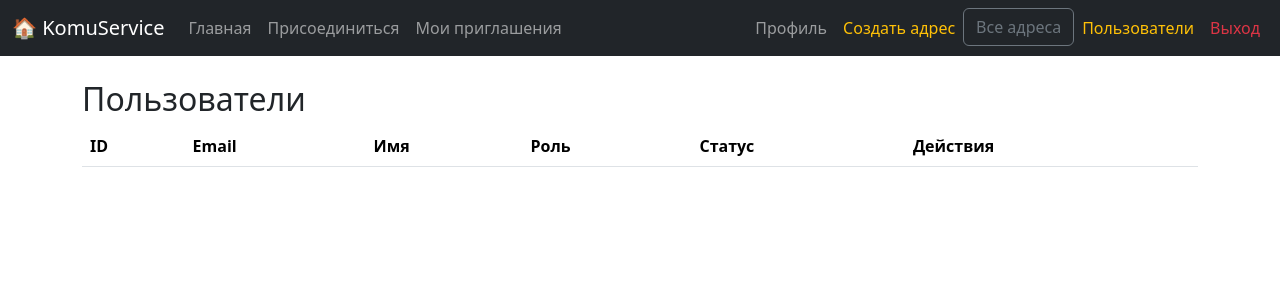
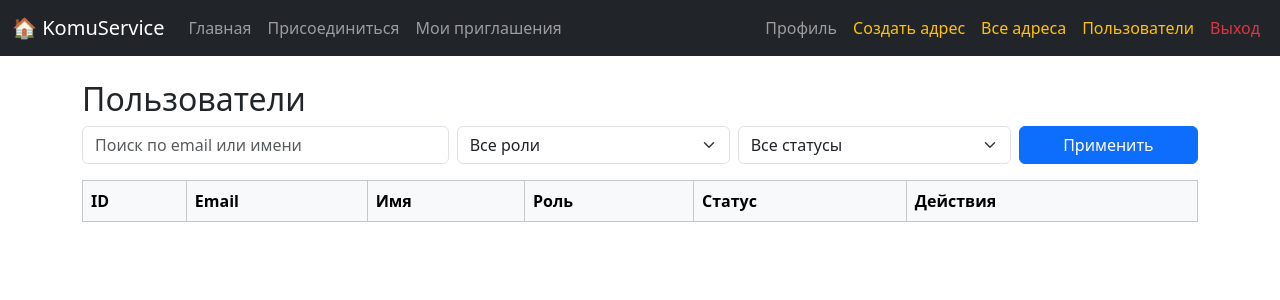
Before and after one commit to MaDernizator/PiAPS_curse, a Flask app: page /admin/users in a window 1280 px wide. Shown: the top 300 px of the page. Run offline with Flask 3, Linux system fonts and the light colour scheme; the visitor is signed in with stand-in values (Sample User, id 1); lists and menus that the app fills with data are empty.

Commit message:
улучшенная админка

```diff
--- a/app/templates/admin_users.html
+++ b/app/templates/admin_users.html
@@ -1,9 +1,35 @@
 {% extends "base.html" %}
+{% block title %}Пользователи{% endblock %}
 {% block content %}
 <h2>Пользователи</h2>
 
-<table class="table">
-  <thead>
+<!-- Фильтры -->
+<form method="get" class="row g-2 mb-3">
+  <div class="col-md-4">
+    <input type="text" class="form-control" name="search" value="{{ search }}" placeholder="Поиск по email или имени">
+  </div>
+  <div class="col-md-3">
+    <select name="role" class="form-select">
+      <option value="all" {% if role_filter == 'all' %}selected{% endif %}>Все роли</option>
+      <option value="admin" {% if role_filter == 'admin' %}selected{% endif %}>Администраторы</option>
+      <option value="user" {% if role_filter == 'user' %}selected{% endif %}>Пользователи</option>
+    </select>
+  </div>
+  <div class="col-md-3">
+    <select name="status" class="form-select">
+      <option value="all" {% if status_filter == 'all' %}selected{% endif %}>Все статусы</option>
+      <option value="active" {% if status_filter == 'active' %}selected{% endif %}>Активные</option>
+      <option value="blocked" {% if status_filter == 'blocked' %}selected{% endif %}>Заблокированные</option>
+    </select>
+  </div>
+  <div class="col-md-2">
+    <button class="btn btn-primary w-100">Применить</button>
+  </div>
+</form>
+
+<!-- Таблица -->
+<table class="table table-bordered table-hover">
+  <thead class="table-light">
     <tr>
       <th>ID</th>
       <th>Email</th>
@@ -19,7 +45,11 @@
       <td>{{ user.id }}</td>
       <td>{{ user.email }}</td>
       <td>{{ user.name }}</td>
-        <td>{{ user.role.name }}</td>
+      <td>
+        <span class="badge {% if user.role.name == 'ADMIN' %}bg-primary{% else %}bg-secondary{% endif %}">
+          {{ user.role.name }}
+        </span>
+      </td>
       <td>
         {% if user.is_blocked %}
         <span class="badge bg-danger">Заблокирован</span>
@@ -28,13 +58,41 @@
         {% endif %}
       </td>
       <td>
+        <div class="btn-group btn-group-sm">
           <a href="{{ url_for('web.admin_toggle_user_block', user_id=user.id) }}"
-             class="btn btn-sm {% if user.is_blocked %}btn-success{% else %}btn-danger{% endif %}">
+             class="btn btn-outline-{{ 'success' if user.is_blocked else 'danger' }}">
             {% if user.is_blocked %}Разблокировать{% else %}Заблокировать{% endif %}
           </a>
+          <a href="{{ url_for('web.admin_toggle_user_admin', user_id=user.id) }}"
+             class="btn btn-outline-{{ 'secondary' if user.role.name == 'ADMIN' else 'primary' }}">
+            {% if user.role.name == 'ADMIN' %}Сделать пользователем{% else %}Сделать админом{% endif %}
+          </a>
+        </div>
       </td>
     </tr>
     {% endfor %}
   </tbody>
 </table>
+
+<!-- Пагинация -->
+<nav>
+  <ul class="pagination">
+    {% if pagination.has_prev %}
+    <li class="page-item">
+      <a class="page-link" href="{{ url_for('web.admin_users', page=pagination.prev_num, search=search, role=role_filter, status=status_filter) }}">Назад</a>
+    </li>
+    {% endif %}
+    {% for p in pagination.iter_pages() %}
+    <li class="page-item {% if p == pagination.page %}active{% endif %}">
+      <a class="page-link" href="{{ url_for('web.admin_users', page=p, search=search, role=role_filter, status=status_filter) }}">{{ p }}</a>
+    </li>
+    {% endfor %}
+    {% if pagination.has_next %}
+    <li class="page-item">
+      <a class="page-link" href="{{ url_for('web.admin_users', page=pagination.next_num, search=search, role=role_filter, status=status_filter) }}">Вперёд</a>
+    </li>
+    {% endif %}
+  </ul>
+</nav>
+
 {% endblock %}
--- a/app/templates/base.html
+++ b/app/templates/base.html
@@ -36,7 +36,7 @@
                     <a class="nav-link text-warning" href="{{ url_for('web.admin_dashboard') }}">Создать адрес</a>
                 </li>
                 <li class="nav-item">
-                    <a href="{{ url_for('web.addresses', mode='all') }}" class="btn btn-outline-secondary">Все адреса</a>
+                    <a href="{{ url_for('web.addresses', mode='all') }}" class="nav-link text-warning">Все адреса</a>
                 </li>
                 <li class="nav-item">
                     <a class="nav-link text-warning" href="{{ url_for('web.admin_users') }}">Пользователи</a>
--- a/app/web/views.py
+++ b/app/web/views.py
@@ -16,7 +16,8 @@ from app.models.invitation import Invitation
 from flask import abort
 from flask import current_app
 from app.utils.navigation import preserve_back_url
-
+from app.models.enums import ResidentRole
+from app.models.enums import UserRole
 
 from app.forms import RegisterForm, LoginForm, AdminAddressForm, InviteForm, ProfileForm
 
@@ -82,13 +83,19 @@ def login():
         password = form.password.data
 
         user = User.query.filter_by(email=email).first()
-        if user and check_password_hash(user.password, password):
-            token = create_access_token(identity=str(user.id))
-            session["user_id"] = user.id
-            session["token"] = token
-            session["user_role"] = user.role.value
-            current_app.logger.info(f"Пользователь вошёл: {user.email}")
-            return redirect(url_for("web.addresses"))
+
+        if user:
+            if user.is_blocked:
+                flash("Ваш аккаунт заблокирован. Обратитесь к администратору.", "danger")
+                return redirect(url_for("web.login"))
+
+            if check_password_hash(user.password, password):
+                token = create_access_token(identity=str(user.id))
+                session["user_id"] = user.id
+                session["token"] = token
+                session["user_role"] = user.role.value
+                current_app.logger.info(f"Пользователь вошёл: {user.email}")
+                return redirect(url_for("web.addresses"))
 
         flash("Неверные учетные данные", "danger")
 
@@ -366,8 +373,36 @@ def admin_users():
         flash("Доступ запрещён", "danger")
         return redirect(url_for("web.addresses"))
 
-    users = User.query.all()
-    return render_template("admin_users.html", users=users)
+    search = request.args.get("search", "").strip()
+    role_filter = request.args.get("role", "all")
+    status_filter = request.args.get("status", "all")
+    page = request.args.get("page", 1, type=int)
+    PER_PAGE = 10
+
+    query = User.query
+
+    if search:
+        query = query.filter(User.email.ilike(f"%{search}%") | User.name.ilike(f"%{search}%"))
+
+    if role_filter != "all":
+        role_value = UserRole.ADMIN if role_filter == "admin" else UserRole.USER
+        query = query.filter(User.role == role_value)
+
+    if status_filter != "all":
+        if status_filter == "blocked":
+            query = query.filter(User.is_blocked == True)
+        elif status_filter == "active":
+            query = query.filter((User.is_blocked == False) | (User.is_blocked.is_(None)))
+
+    pagination = query.order_by(User.id.desc()).paginate(page=page, per_page=PER_PAGE, error_out=False)
+    users = pagination.items
+
+    return render_template("admin_users.html",
+                           users=users,
+                           pagination=pagination,
+                           search=search,
+                           role_filter=role_filter,
+                           status_filter=status_filter)
 
 
 @web_bp.route("/admin/user/<int:user_id>/toggle-block")
@@ -385,8 +420,30 @@ def admin_toggle_user_block(user_id):
         flash(f"Пользователь {user.email} {status}", "info")
     except SQLAlchemyError as e:
         db.session.rollback()
-        logging.error(f"Ошибка блокировки: {str(e)}")
+        current_app.logger.error(f"Ошибка блокировки: {str(e)}")
         flash("Ошибка блокировки", "danger")
+
+    return redirect(url_for("web.admin_users"))
+
+
+@web_bp.route("/admin/user/<int:user_id>/toggle-admin")
+def admin_toggle_user_admin(user_id):
+    if session.get("user_role") != "ADMIN":
+        flash("Доступ запрещён", "danger")
+        return redirect(url_for("web.addresses"))
+
+
+    user = User.query.get_or_404(user_id)
+
+    user.role = UserRole.USER if user.role == UserRole.ADMIN else UserRole.ADMIN
+
+    try:
+        db.session.commit()
+        flash(f"Пользователю {user.email} назначена роль: {user.role.name}", "info")
+    except SQLAlchemyError as e:
+        db.session.rollback()
+        current_app.logger.error(f"Ошибка назначения роли: {str(e)}")
+        flash("Ошибка при смене роли", "danger")
 
     return redirect(url_for("web.admin_users"))
 
@@ -439,7 +496,9 @@ def addresses():
         user_addresses = UserAddress.query.filter_by(user_id=user_id).all()
         address_ids = [ua.address_id for ua in user_addresses]
         query = Address.query.filter(Address.id.in_(address_ids))
-
+    user_ownership_ids = set(
+        ua.address_id for ua in UserAddress.query.filter_by(user_id=user_id, role=ResidentRole.OWNER).all()
+    )
     if search:
         query = query.filter(
             Address.street.ilike(f"%{search}%") |
@@ -504,7 +563,8 @@ def addresses():
         pagination=pagination,
         search=search,
         filter_type=filter_type,
-        is_admin=is_admin_mode
+        is_admin=is_admin_mode,
+        user_ownership_ids=user_ownership_ids
     )
 
 
@@ -517,3 +577,21 @@ def has_full_control(user_id, address_id):
 
     user_address = UserAddress.query.filter_by(user_id=user_id, address_id=address_id).first()
     return user_address and user_address.role.name == "OWNER"
+
+@web_bp.route("/address/<int:address_id>/delete", methods=["POST"])
+def delete_address(address_id):
+    if not is_admin():
+        abort(403)
+
+    address = Address.query.get_or_404(address_id)
+
+    # Удалим сначала связи
+    UserAddress.query.filter_by(address_id=address_id).delete()
+    Invitation.query.filter_by(address_id=address_id).delete()
+
+    # Потом сам адрес
+    db.session.delete(address)
+    db.session.commit()
+
+    flash("Адрес удалён.", "success")
+    return redirect(url_for("web.addresses", mode="all"))
```
Also changed, not shown: app/templates/addresses.html (+24 -6 lines). Lines whose indentation alone changed are shown as unchanged.
